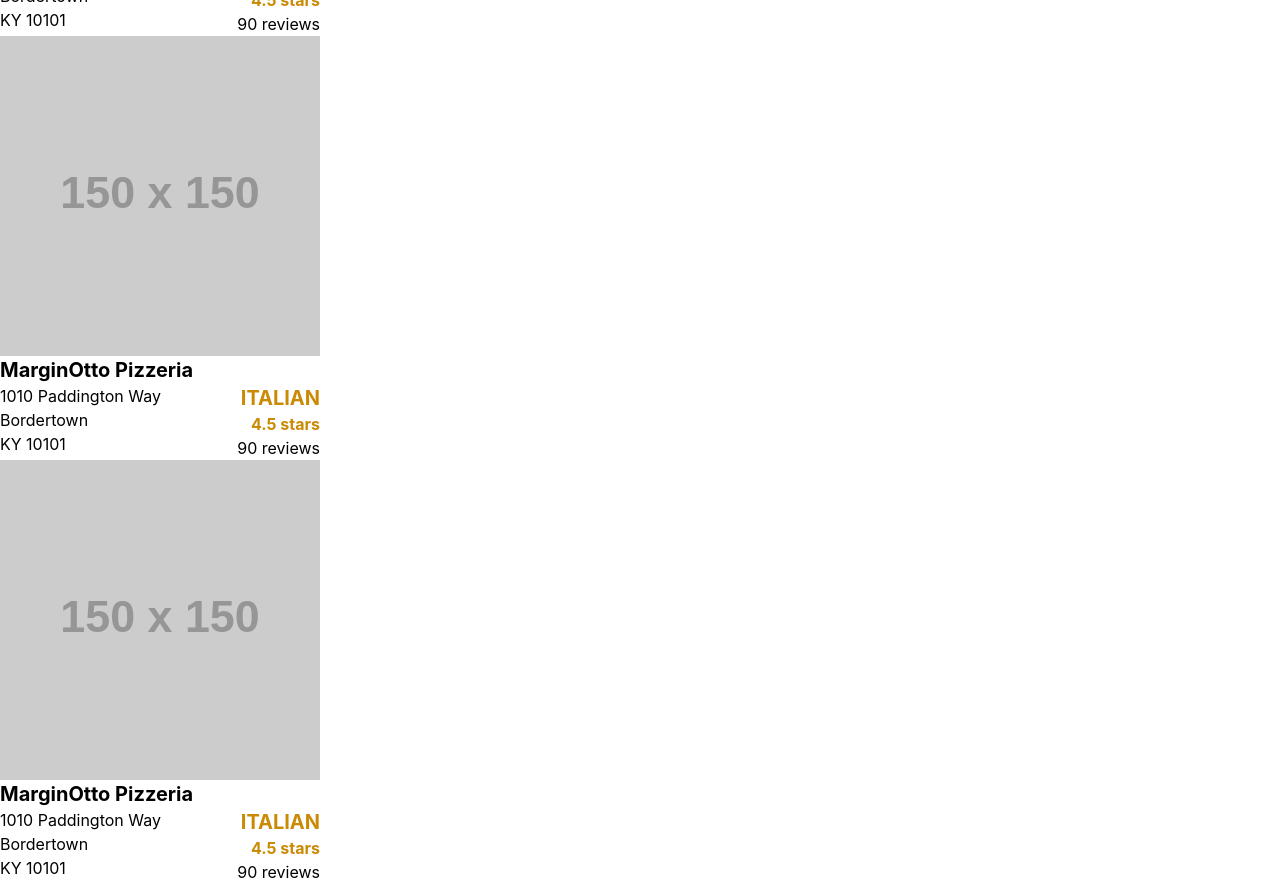
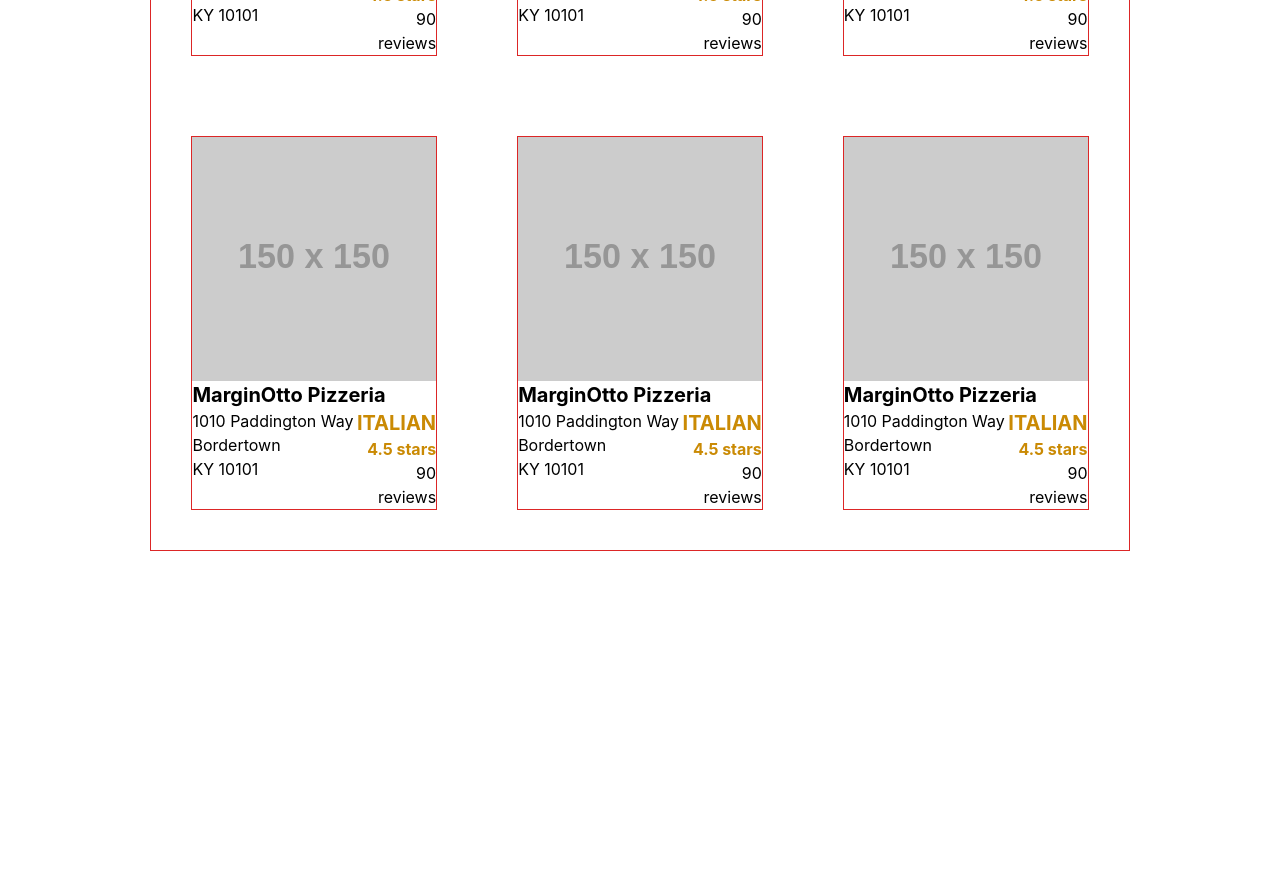
Before and after one commit to steinarkarlsson/ravenous, a React (Create React App) app: page / in a window 1280 px wide. Shown: the part 860-1744 px from the top of the page. After the commit the page ends 1411 px from the top, so only its background shows below. Built offline with nearby package versions, Linux system fonts and the light colour scheme.

Commit message:
Added BusinessList Component

```diff
--- a/src/App.js
+++ b/src/App.js
@@ -1,11 +1,10 @@
-import logo from './logo.svg';
 import './App.css';
 import SearchBar from "./components/SearchBar"
 import BusinessList from "./components/BusinessList";
 
 function App() {
   return (
-    <div className="App">
+    <div className="App flex justify-center">
       <div>
         <SearchBar />
         <BusinessList />
--- a/src/components/Business.jsx
+++ b/src/components/Business.jsx
@@ -12,7 +12,7 @@ const business = {
 
 function Business() {
     return (
-        <div className="flex flex-col w-1/4">
+        <div className="flex flex-col m-10 border border-red-600">
             <img src={business.image} alt={business.name}/>
             <h4 className="text-left text-xl font-bold">{business.name}</h4>
             <div className="flex flex-row">
--- a/src/components/BusinessList.jsx
+++ b/src/components/BusinessList.jsx
@@ -2,11 +2,16 @@ import Business from "./Business";
 
 function BusinessList() {
   return (
-    <div>
-        <Business/>
-        <Business/>
-        <Business/>
-        <Business/>
+    <div className="grid grid-cols-3 content-center max-w-7xl justify-center border border-red-600">
+        <Business />
+        <Business />
+        <Business />
+        <Business />
+        <Business />
+        <Business />
+        <Business />
+        <Business />
+        <Business />
     </div>
   );
 }
```
